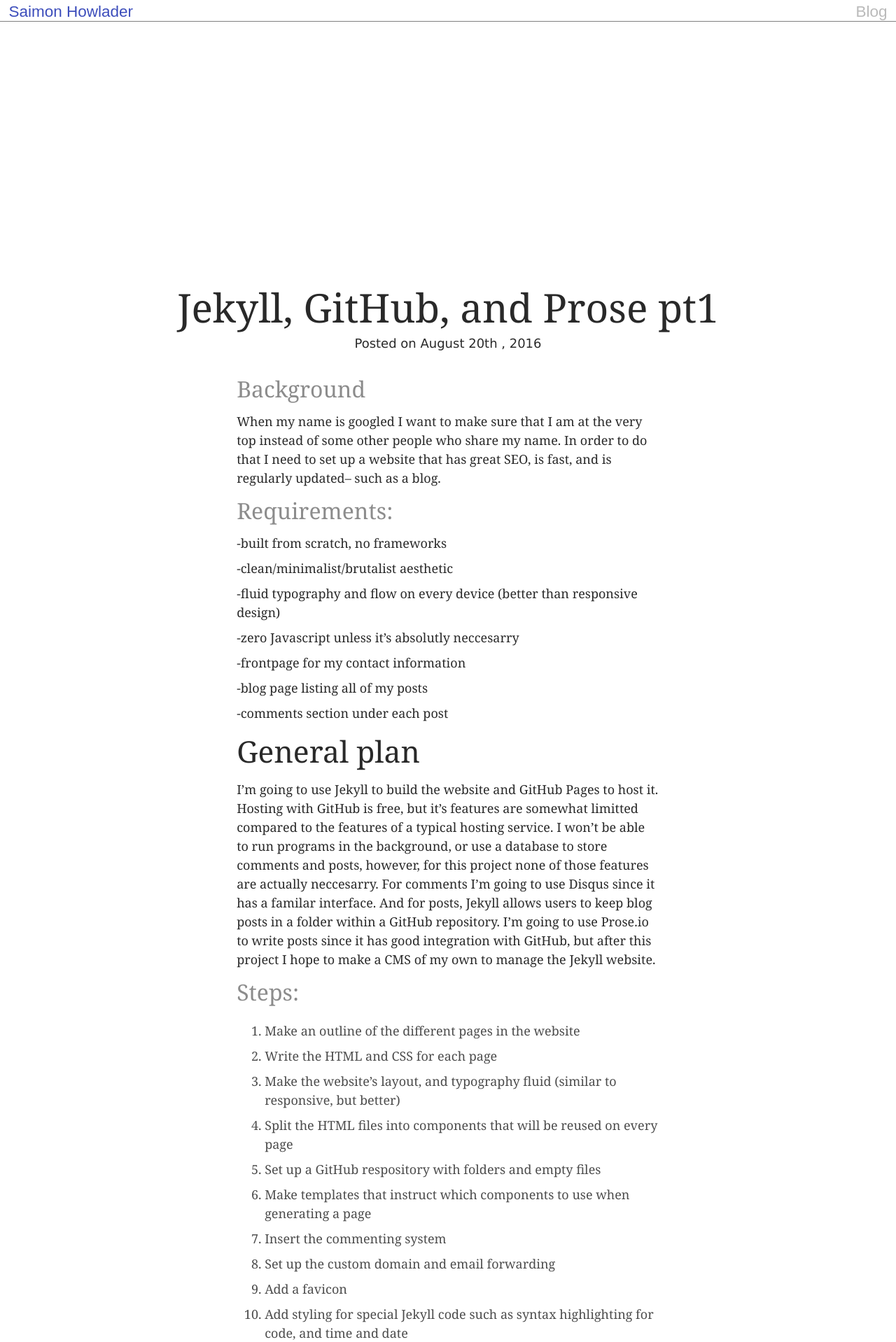
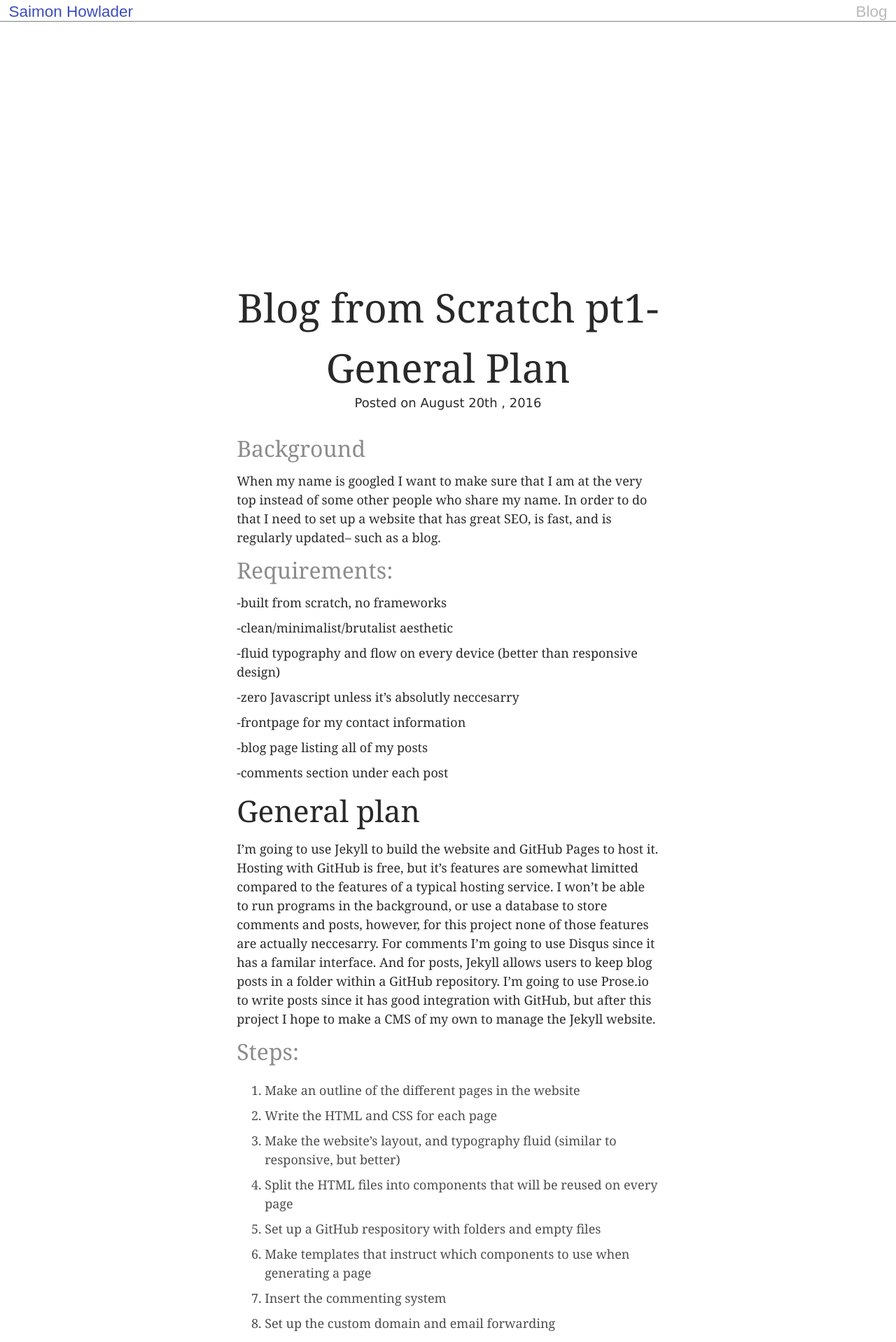
Before and after one commit to saimonhowlader/saimonhowlader.github.io, a Jekyll site: the page built from _posts/2016-06-29-Jekyll-GitHub-and-Prose-pt1.md, in a window 1280 px wide. Shown: the top 1918 px of the page at 70% size. Built offline with Jekyll 4.4.1, drawn with Linux system fonts in a browser that asks for light colours.

Commit message:
Updated 2016-06-29-Jekyll-GitHub-and-Prose-pt1.md

```diff
--- a/_posts/2016-06-29-Jekyll-GitHub-and-Prose-pt1.md
+++ b/_posts/2016-06-29-Jekyll-GitHub-and-Prose-pt1.md
@@ -1,5 +1,5 @@
 ---
-title: 'Jekyll, GitHub, and Prose pt1'
+title: Blog from Scratch pt1- General Plan
 date: 2016-08-20T00:00:00.000Z
 layout: post
 excerpt: >-
@@ -12,7 +12,6 @@ published: true
 
 ### Background
 When my name is googled I want to make sure that I am at the very top instead of some other people who share my name. In order to do that I need to set up a website that has great SEO, is fast, and is regularly updated-- such as a blog.
-
 
 ### Requirements:
 -built from scratch, no frameworks
@@ -28,8 +27,6 @@ When my name is googled I want to make sure that I am at the very top instead of
 -blog page listing all of my posts
 
 -comments section under each post
-
-
 
 ## General plan
 I'm going to use Jekyll to build the website and GitHub Pages to host it. Hosting with GitHub is free, but it's features are somewhat limitted compared to the features of a typical hosting service. I won't be able to run programs in the background, or use a database to store comments and posts, however, for this project none of those features are actually neccesarry. For comments I'm going to use Disqus since it has a familar interface. And for posts, Jekyll allows users to keep blog posts in a folder within a GitHub repository. I'm going to use Prose.io to write posts since it has good integration with GitHub, but after this project I hope to make a CMS of my own to manage the Jekyll website.
```
